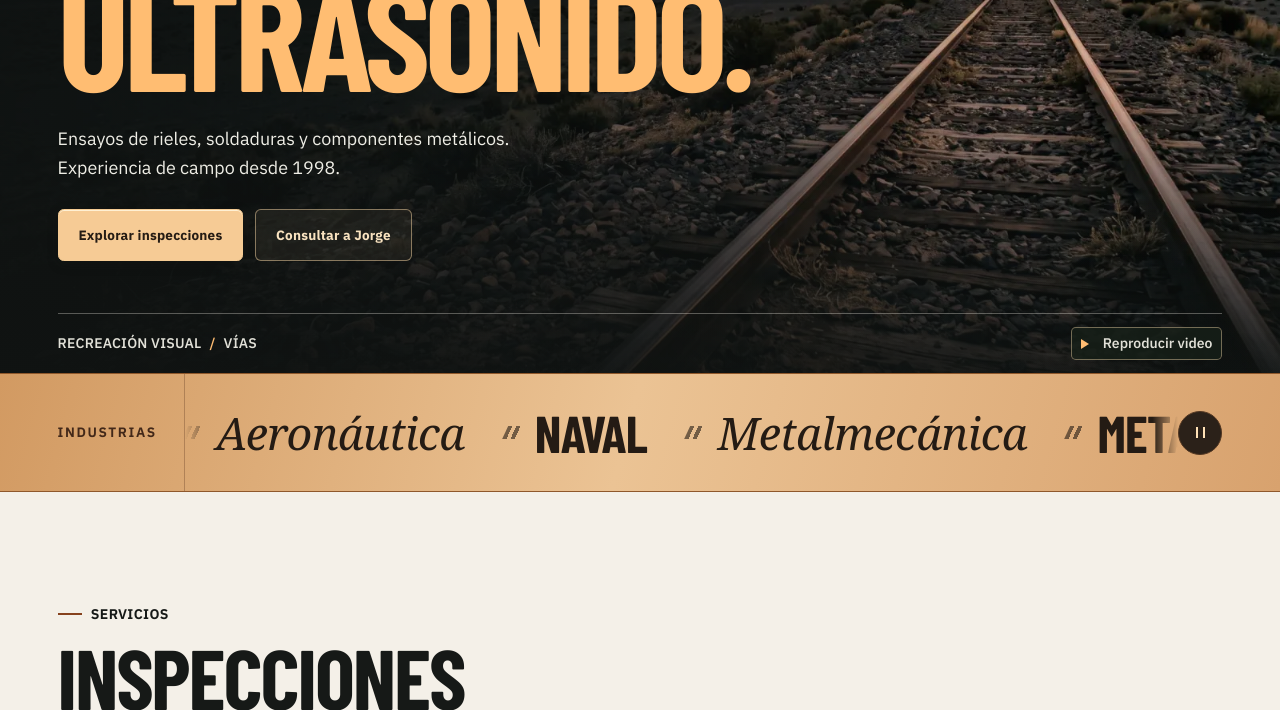
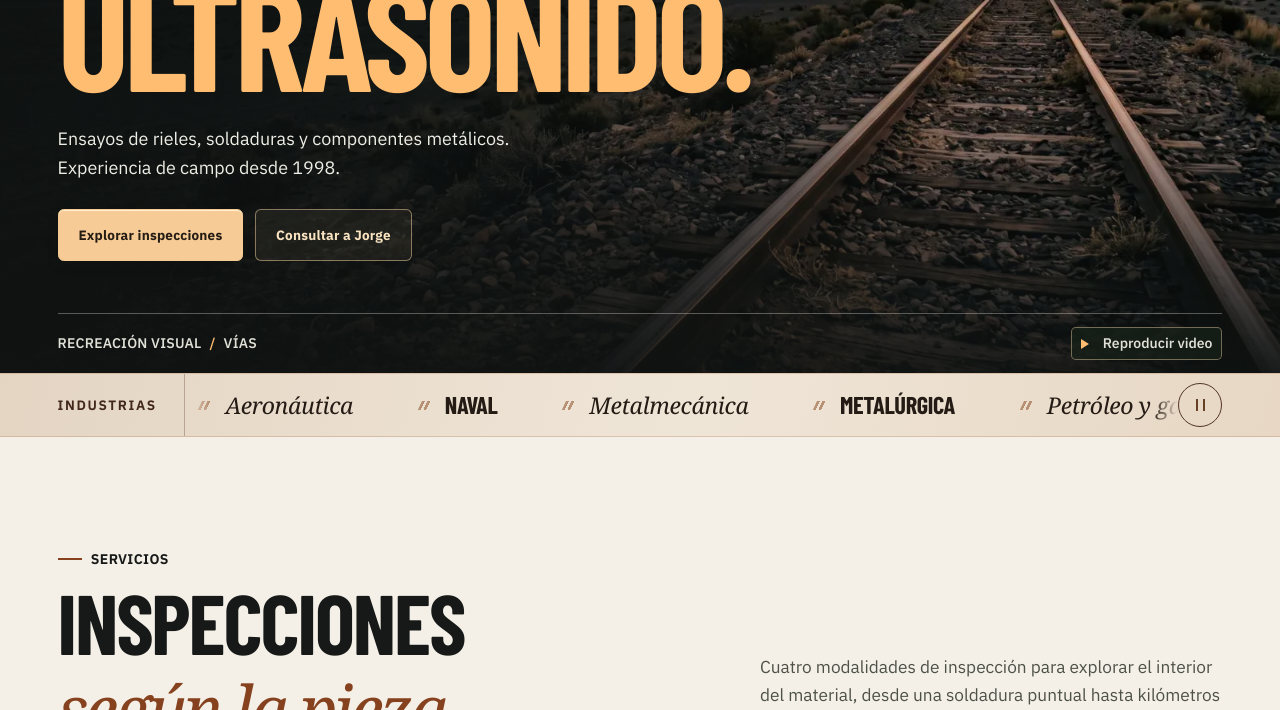
Before and after one commit to estudioideamos/jorge-flock, a plain HTML site: page index.html in a window 1280 px wide. Shown: the part 390-1100 px from the top of the page. Drawn offline with Linux system fonts and the light colour scheme.

Commit message:
Compactar la cinta editorial de industrias

```diff
--- a/assets/site.css
+++ b/assets/site.css
@@ -516,10 +516,10 @@ body:has(dialog[open]) { overflow: hidden; }
   display: grid;
   grid-template-columns: auto minmax(0, 1fr) auto;
   align-items: center;
-  min-height: clamp(5.85rem, 9.3vw, 8.5rem);
+  min-height: clamp(3.65rem, 5vw, 4.3rem);
   padding-inline: clamp(.85rem, 4.5vw, 4.5rem);
-  border-block: 1px solid #8f582b;
-  background: linear-gradient(105deg, #d29a62, #ebc394 49%, #d8a26e);
+  border-block: 1px solid #ad79534f;
+  background: linear-gradient(105deg, #e4d5c3, #efe5d7 54%, #e7d7c4);
   color: #241b14;
 }
 .marquee-label {
@@ -540,9 +540,9 @@ body:has(dialog[open]) { overflow: hidden; }
   align-items: center;
   justify-content: space-around;
   flex-wrap: wrap;
-  gap: .55rem clamp(1.5rem, 3.15vw, 3.2rem);
+  gap: .55rem clamp(1rem, 2.4vw, 2.2rem);
   min-width: 100%;
-  padding: .85rem clamp(.95rem, 2.7vw, 2.8rem);
+  padding: .55rem clamp(.85rem, 2vw, 1.65rem);
 }
 .marquee-copy { display: none; }
 body:not(.marquees-ready) .marquee-group { flex: 0 0 100%; }
@@ -551,19 +551,19 @@ body:not(.marquees-ready) .marquee-group { flex: 0 0 100%; }
   align-items: center;
   gap: clamp(.65rem, 1.2vw, 1.15rem);
   white-space: nowrap;
-  font: 700 clamp(1.85rem, 4.05vw, 4.4rem)/1 var(--display);
+  font: 700 clamp(1.18rem, 1.9vw, 1.72rem)/1 var(--display);
   letter-spacing: -.015em;
   text-transform: uppercase;
 }
 .marquee-group span:nth-child(even) {
-  font: italic 400 clamp(1.55rem, 3.5vw, 3.55rem)/1.05 Georgia, serif;
+  font: italic 400 clamp(1.13rem, 1.8vw, 1.62rem)/1.05 Georgia, serif;
   text-transform: none;
 }
 .marquee-group span::before {
   content: "";
-  width: clamp(.55rem, 1.15vw, 1.05rem);
-  height: .8rem;
-  background: linear-gradient(90deg, currentColor 28%, transparent 28% 55%, currentColor 55% 83%, transparent 83%);
+  width: .6rem;
+  height: .55rem;
+  background: linear-gradient(90deg, #945b36 28%, transparent 28% 55%, #945b36 55% 83%, transparent 83%);
   opacity: .6;
   transform: skewX(-25deg);
 }
@@ -575,11 +575,11 @@ body:not(.marquees-ready) .marquee-group { flex: 0 0 100%; }
   padding: 0;
   border: 1px solid #513621;
   border-radius: 50%;
-  background: #2b2119;
-  color: #ffe1b6;
+  background: transparent;
+  color: #674126;
   cursor: pointer;
 }
-.marquee-toggle:is(:hover, :focus-visible) { background: #fff0d7; color: #3d2819; border-color: #513621; }
+.marquee-toggle:is(:hover, :focus-visible) { background: #5c3e2a; color: #fff0d7; border-color: #5c3e2a; }
 .marquee-toggle:focus-visible { outline: 2px solid #713d23; outline-offset: 3px; }
 .marquee-toggle i { width: .57rem; height: .7rem; border-inline: 2px solid; }
 body:not(.marquees-running) .marquee-toggle i {
@@ -589,7 +589,7 @@ body:not(.marquees-running) .marquee-toggle i {
   border-left: .5rem solid currentColor;
   margin-left: .23rem;
 }
-body:not(.marquees-ready) .marquee-group span { font-size: clamp(1.25rem, 2.65vw, 2.55rem); }
+body:not(.marquees-ready) .marquee-group span { font-size: clamp(1.05rem, 1.6vw, 1.4rem); }
 .marquees-ready .marquee-window {
   mask-image: linear-gradient(90deg, transparent, #000 clamp(.7rem, 2vw, 1.8rem), #000 calc(100% - clamp(.7rem, 2vw, 1.8rem)), transparent);
 }
--- a/index.html
+++ b/index.html
@@ -15,7 +15,7 @@
   <meta name="twitter:card" content="summary_large_image">
   <meta name="theme-color" content="#151817">
   <link rel="icon" href="assets/marca.svg?v=sei" type="image/svg+xml">
-  <link rel="stylesheet" href="assets/site.css?v=flock-industries-copper">
+  <link rel="stylesheet" href="assets/site.css?v=flock-industries-compact">
   <script src="assets/site.js?v=flock-kilometers" defer></script>
   <title>Ensayos no destructivos por ultrasonido | Jorge Flock SEI</title>
   <script type="application/ld+json">{"@context":"https://schema.org","@type":"Organization","name":"Jorge Flock SEI","url":"https://jorgeflock.com.ar/","logo":"https://estudioideamos.github.io/jorge-flock/assets/sei.svg","telephone":"+54 9 11 5782 4853","email":"jflock@hotmail.com","areaServed":"Argentina"}</script>
```
